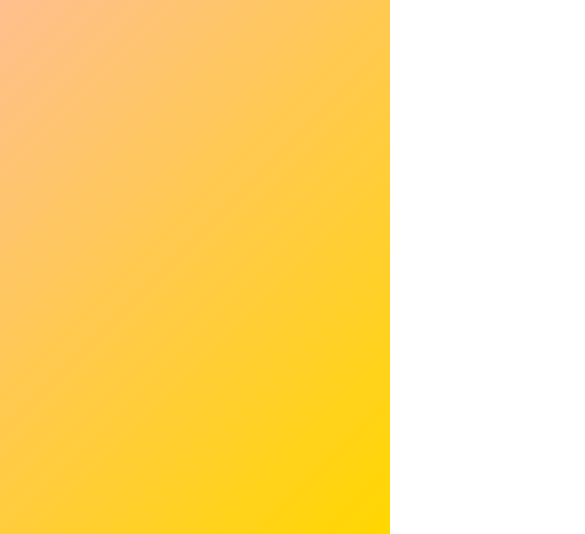
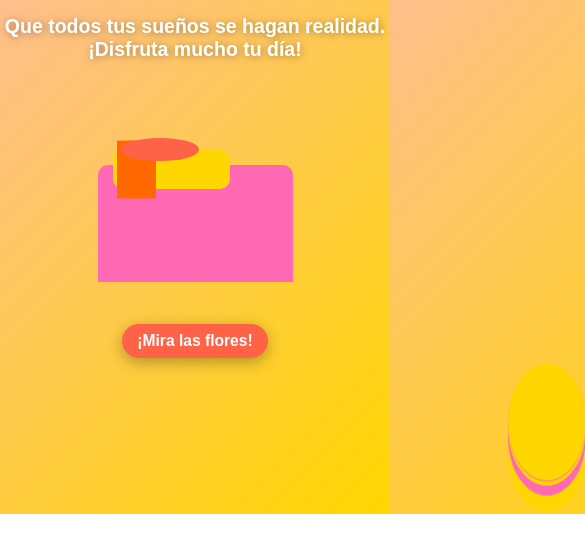
Before and after one commit to RoyRoly/githubpagetest, a plain HTML site: page index.html in a window 390 px wide. Shown: the part 330-864 px from the top of the page, 585 px wide, since content can reach past the window. Drawn offline with Linux system fonts and the light colour scheme.

Commit message:
Update index.html

```diff
--- a/index.html
+++ b/index.html
@@ -18,7 +18,6 @@
             color: white;
             text-align: center;
             overflow: hidden;
-            padding: 10px;
         }
 
         h1 {
@@ -48,7 +47,7 @@
         /* Estilos de globos */
         .balloons {
             position: absolute;
-            bottom: -100px;
+            bottom: -50px;
             z-index: -1;
             pointer-events: none;
             animation: floatBalloons 10s infinite;
@@ -56,8 +55,8 @@
 
         .balloon {
             position: absolute;
-            width: 10vw;
-            height: 15vw;
+            width: 8vw;
+            height: 12vw;
             background-color: #FF69B4;
             border-radius: 50%;
             animation: bounce 4s ease-in-out infinite;
@@ -91,20 +90,20 @@
         /* Pastel dibujado con CSS */
         .cake {
             position: relative;
-            width: 20vw;  /* Reducido aún más el tamaño */
-            height: 15vw; /* Reducido aún más el tamaño */
+            width: 15vw;  /* Pastel pequeño */
+            height: 10vw; /* Pastel pequeño */
             background-color: #FF69B4;
             border-radius: 10px 10px 0 0; /* Bordes redondeados arriba */
-            margin-top: 10vh; /* Espacio entre el pastel y el texto */
+            margin-top: 10vh;
         }
 
         .cake:before {
             content: '';
             position: absolute;
-            top: -5vw;
-            left: 5vw;
-            width: 15vw;
-            height: 5vw;
+            top: -4vw;
+            left: 4vw;
+            width: 8vw;
+            height: 3vw;
             background-color: #FFD700; /* Parte superior del pastel */
             border-radius: 10px;
         }
@@ -112,31 +111,30 @@
         .cake:after {
             content: '';
             position: absolute;
-            top: -8vw;
-            left: 7vw;
-            width: 10vw;
-            height: 3vw;
+            top: -7vw;
+            left: 6vw;
+            width: 5vw;
+            height: 2vw;
             background-color: #FF6347; /* Velas del pastel */
             border-radius: 50%;
         }
 
-        /* Velas animadas */
         .candle {
             position: absolute;
-            width: 1.5vw;
-            height: 6vw;
+            width: 1.2vw;
+            height: 5vw;
             background-color: #FFD700;
-            top: -7vw;
-            left: 7vw;
+            top: -5vw;
+            left: 5vw;
             animation: flame 1.5s ease-in-out infinite;
         }
 
         .candle:nth-child(2) {
-            left: 11vw;
+            left: 8vw;
         }
 
         .candle:nth-child(3) {
-            left: 15vw;
+            left: 11vw;
         }
 
         @keyframes flame {
@@ -182,6 +180,54 @@
                 font-size: 5vw;
             }
             .cake {
-                width: 60vw;  /* Aún más pequeño */
-                height: 40vw; /* Aún más pequeño */
-                margin-top: 10vh;
+                width: 50vw;  /* Aún más pequeño */
+                height: 30vw; /* Aún más pequeño */
+            }
+            .cake:before {
+                width: 30vw;
+                height: 10vw;
+            }
+            .cake:after {
+                width: 20vw;
+                height: 6vw;
+            }
+            .candle {
+                width: 4vw;
+                height: 12vw;
+            }
+            .balloon {
+                width: 20vw;
+                height: 30vw;
+            }
+            .button {
+                font-size: 4vw;
+                padding: 8px 15px;
+            }
+        }
+    </style>
+</head>
+<body>
+    <h1>¡Feliz Cumpleaños!</h1>
+    <h1>¡Feliz Cumpleaños Yanela Rossy!</h1>
+    <p>Que todos tus sueños se hagan realidad. ¡Disfruta mucho tu día!</p>
+
+    <!-- Globos animados -->
+    <div class="balloons">
+        <div class="balloon" style="left: 10%; animation-duration: 6s;"></div>
+        <div class="balloon" style="left: 30%; animation-duration: 7s;"></div>
+        <div class="balloon" style="left: 50%; animation-duration: 8s;"></div>
+        <div class="balloon" style="left: 70%; animation-duration: 9s;"></div>
+        <div class="balloon" style="left: 90%; animation-duration: 10s;"></div>
+    </div>
+
+    <!-- Pastel dibujado con CSS -->
+    <div class="cake">
+        <div class="candle"></div>
+        <div class="candle"></div>
+        <div class="candle"></div>
+    </div>
+
+    <!-- Botón para ver flores (enlace como botón) -->
+    <a href="https://royroly.github.io/flores/" class="button" target="_blank">¡Mira las flores!</a>
+</body>
+</html>
```
